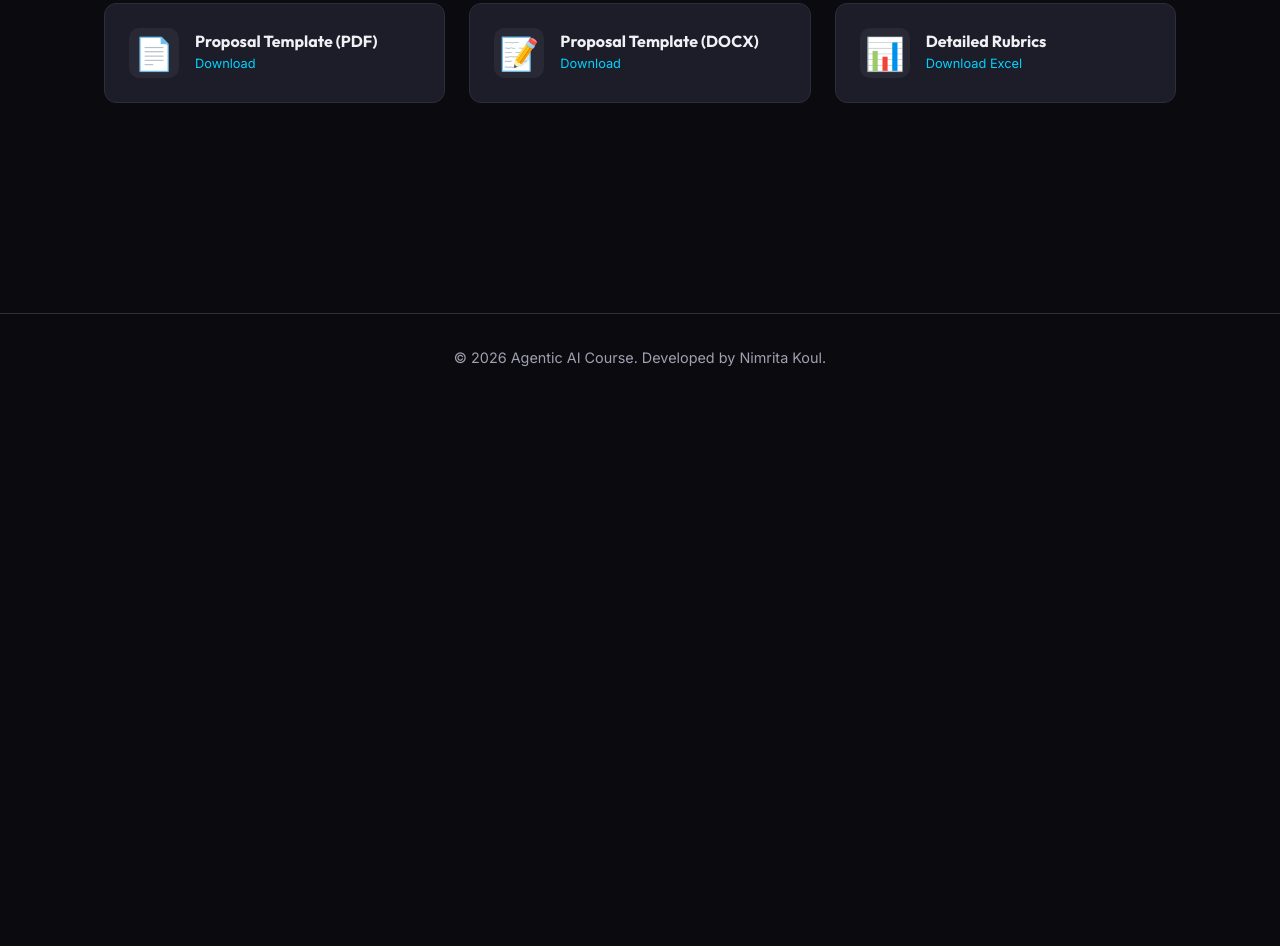
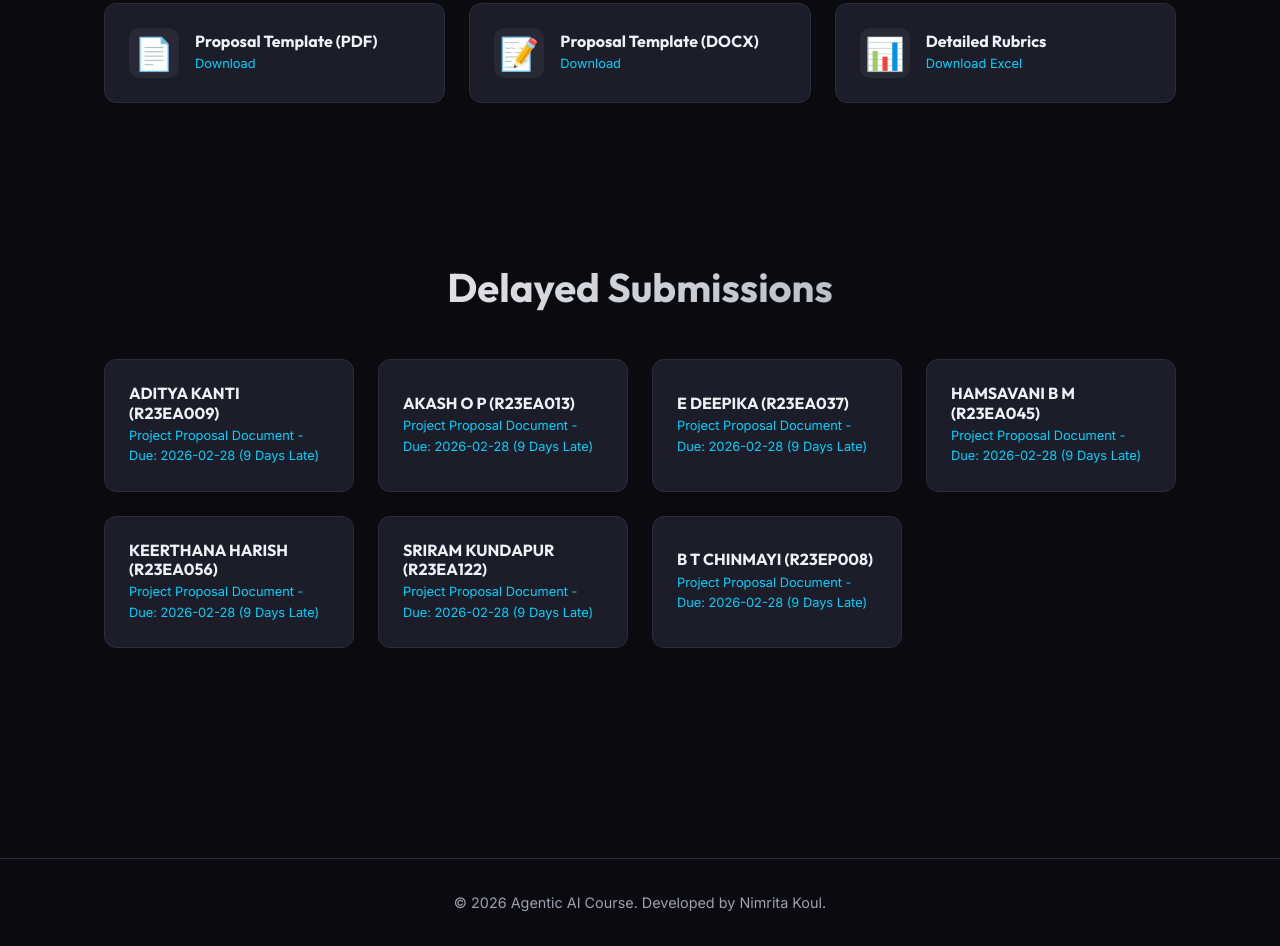
Before and after one commit to NimritaKoul/AgenticAI_CourseProjects2026, a plain HTML site: page index.html in a window 1280 px wide. Shown: the part 6922-7868 px from the top of the page. Before the commit the page ends 7323 px from the top, so only its background shows below. Drawn offline with Linux system fonts and the light colour scheme.

Commit message:
Add delayed submissions section and data

```diff
--- a/data.js
+++ b/data.js
@@ -297,3 +297,56 @@ courseData.proposals = [
     { "team": "Team 19", "file": "Team19_NutrientDeficiency_MdSahilAbdul.pdf" },
     { "team": "Team 20", "file": "Team20_WebScraper_Radhika.pdf" }
 ];
+
+
+courseData.delayedSubmissions = [
+    {
+        "SRN": "R23EA009",
+        "Name": "ADITYA KANTI",
+        "Pending Submission Details": "Project Proposal Document",
+        "Due Date": "2026-02-28",
+        "Delayed by": "9 Days Late"
+    },
+    {
+        "SRN": "R23EA013",
+        "Name": "AKASH O P",
+        "Pending Submission Details": "Project Proposal Document",
+        "Due Date": "2026-02-28",
+        "Delayed by": "9 Days Late"
+    },
+    {
+        "SRN": "R23EA037",
+        "Name": "E DEEPIKA",
+        "Pending Submission Details": "Project Proposal Document",
+        "Due Date": "2026-02-28",
+        "Delayed by": "9 Days Late"
+    },
+    {
+        "SRN": "R23EA045",
+        "Name": "HAMSAVANI B M",
+        "Pending Submission Details": "Project Proposal Document",
+        "Due Date": "2026-02-28",
+        "Delayed by": "9 Days Late"
+    },
+    {
+        "SRN": "R23EA056",
+        "Name": "KEERTHANA HARISH",
+        "Pending Submission Details": "Project Proposal Document",
+        "Due Date": "2026-02-28",
+        "Delayed by": "9 Days Late"
+    },
+    {
+        "SRN": "R23EA122",
+        "Name": "SRIRAM KUNDAPUR",
+        "Pending Submission Details": "Project Proposal Document",
+        "Due Date": "2026-02-28",
+        "Delayed by": "9 Days Late"
+    },
+    {
+        "SRN": "R23EP008",
+        "Name": "B T CHINMAYI",
+        "Pending Submission Details": "Project Proposal Document",
+        "Due Date": "2026-02-28",
+        "Delayed by": "9 Days Late"
+    }
+];
--- a/index.html
+++ b/index.html
@@ -124,6 +124,10 @@
                 </a>
             </div>
         </section>
+        <section id="delayed-submissions" class="section">
+            <h2 class="section-title">Delayed Submissions</h2>
+            <div class="resources-grid" id="delayed-submissions-container"></div>
+        </section>
     </main>
 
     <footer>
--- a/script.js
+++ b/script.js
@@ -113,7 +113,20 @@ document.addEventListener('DOMContentLoaded', () => {
             proposalsContainer.appendChild(propLink);
         });
     }
-
+    // Render Delayed Submissions
+    const delayedContainer = document.getElementById('delayed-submissions-container');
+    if (delayedContainer && typeof courseData !== 'undefined' && courseData.delayedSubmissions) {
+        courseData.delayedSubmissions.forEach(sub => {
+            const subCard = document.createElement('div');
+            subCard.className = 'resource-card';
+            subCard.innerHTML = `
+                <div class="resource-info">
+                    <h3>${sub.Name} (${sub.SRN})</h3>
+                    <p>${sub["Pending Submission Details"]} - Due: ${sub["Due Date"]} (${sub["Delayed by"]})</p>
+                </div>`;
+            delayedContainer.appendChild(subCard);
+        });
+    }
     // Simple intersection observer for scroll animations
     const observerOptions = {
         threshold: 0.1,
```
